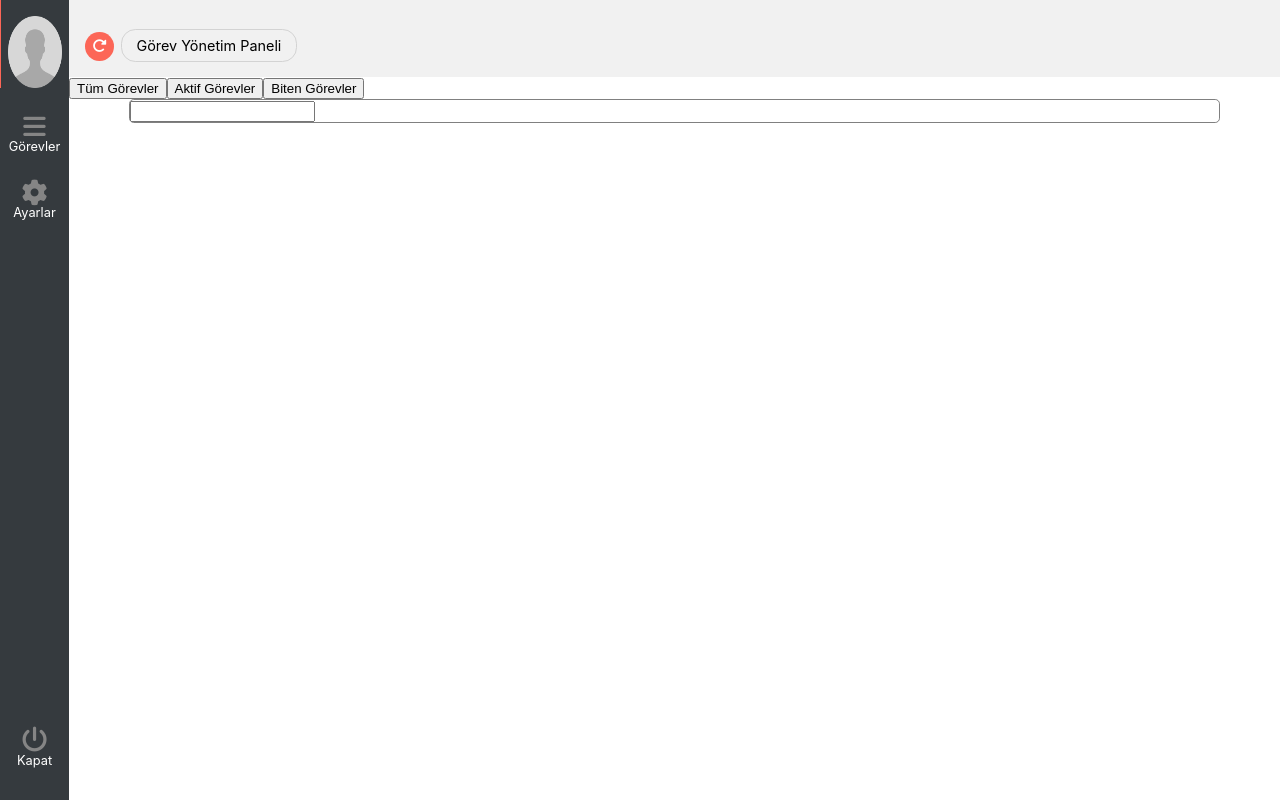
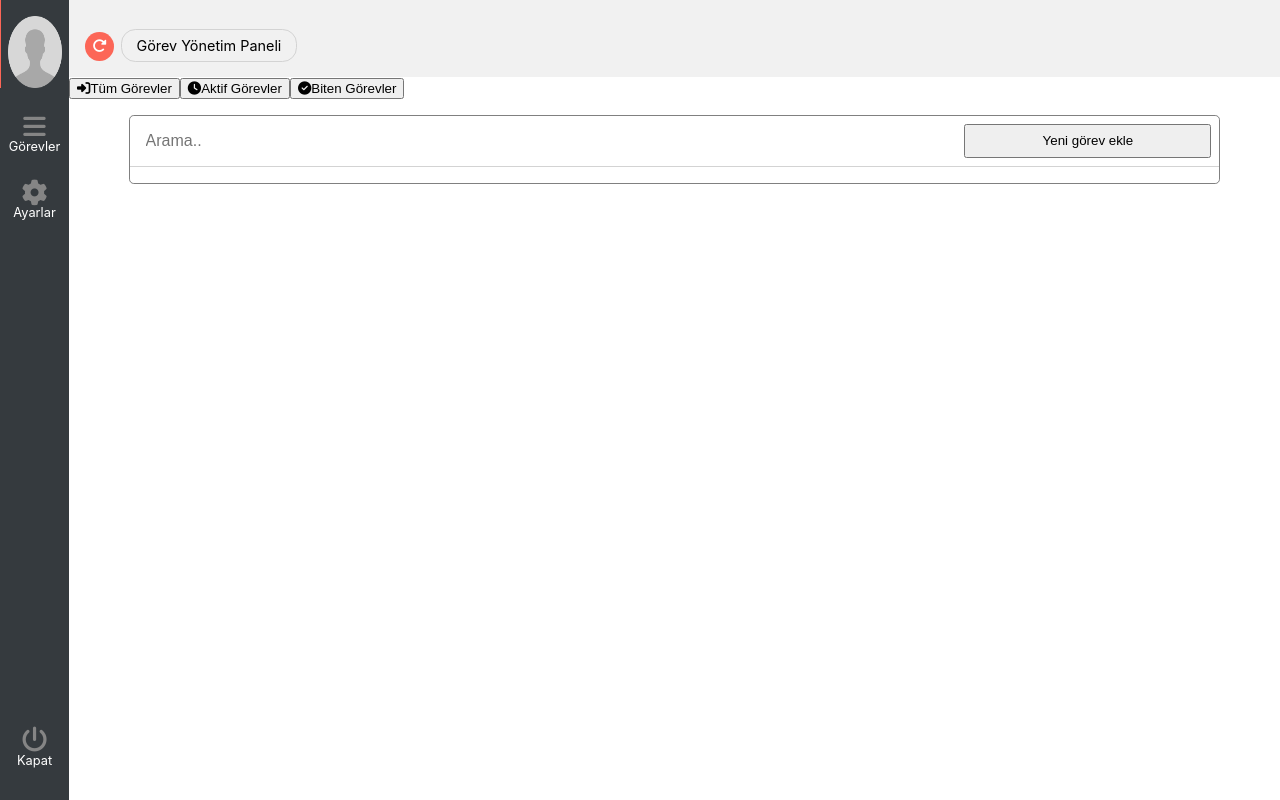
Before and after one commit to brkcrdk/todo, a React (Create React App) app: page / in a window 1280 px wide. Built offline with nearby package versions, Linux system fonts and the light colour scheme.

Commit message:
List tabs added

```diff
--- a/src/Components/List/List.jsx
+++ b/src/Components/List/List.jsx
@@ -5,8 +5,9 @@ const List = ({ active, index, value, onChange }) => {
     <div
       id="list-container"
       className={`tab-content ${active === index ? "active" : ""}`}>
-      <div>
-        <input value={value} onChange={onChange} />
+      <div id="input-addBtn">
+        <input value={value} onChange={onChange} placeholder="Arama.." />
+        <button>Yeni görev ekle</button>
       </div>
     </div>
   );
--- a/src/Components/List/list.scss
+++ b/src/Components/List/list.scss
@@ -5,9 +5,28 @@
   border-radius: 0.3em;
   width: 90%;
   margin: 0 auto;
+  margin-top: 1em;
 }
 
 .active {
   display: flex;
   color: red;
 }
+#input-addBtn {
+  width: 100%;
+  padding: 0.5em;
+  display: flex;
+  justify-content: space-between;
+  border-bottom: 1px solid lightgrey;
+  margin-bottom: 1em;
+  input {
+    font-size: 1em;
+    width: 100%;
+    padding: 0.5em;
+    border: none;
+    outline: none;
+  }
+  button {
+    width: 30%;
+  }
+}
--- /dev/null
+++ b/src/Components/Tabs/Button.jsx
@@ -0,0 +1,12 @@
+import React from "react";
+
+const Button = ({ onClick, label, icon }) => {
+  return (
+    <button onClick={onClick}>
+      <i className={`fas fa-${icon}`} />
+      <span>{label}</span>
+    </button>
+  );
+};
+
+export default Button;
--- a/src/Components/Tabs/Tabs.jsx
+++ b/src/Components/Tabs/Tabs.jsx
@@ -1,7 +1,7 @@
 import React, { useState } from "react";
 import "./tabs.scss";
 import List from "../List/List";
-
+import Button from "./Button";
 const Tabs = ({ value, onChange }) => {
   const [active, setActive] = useState(0);
   const handleTab = (index) => {
@@ -9,15 +9,21 @@ const Tabs = ({ value, onChange }) => {
       setActive(index);
     }
   };
-  const tabs = ["Tüm Görevler", "Aktif Görevler", "Biten Görevler"];
-  const renderTabs = tabs.map((todo, index) => (
-    <button
+  const tabs = [
+    { tab: "Tüm Görevler", icon: "sign-in-alt" },
+    { tab: "Aktif Görevler", icon: "clock" },
+    { tab: "Biten Görevler", icon: "check-circle" }
+  ];
+
+  const renderButtons = tabs.map((todo, index) => (
+    <Button
       key={index}
+      label={todo.tab}
+      icon={todo.icon}
       onClick={() => {
         handleTab(index);
-      }}>
-      <span>{todo}</span>
-    </button>
+      }}
+    />
   ));
   const renderList = tabs.map((todo, index) => (
     <List
@@ -30,7 +36,7 @@ const Tabs = ({ value, onChange }) => {
   ));
   return (
     <div id="tab-container">
-      {renderTabs}
+      {renderButtons}
       {renderList}
     </div>
   );
```
